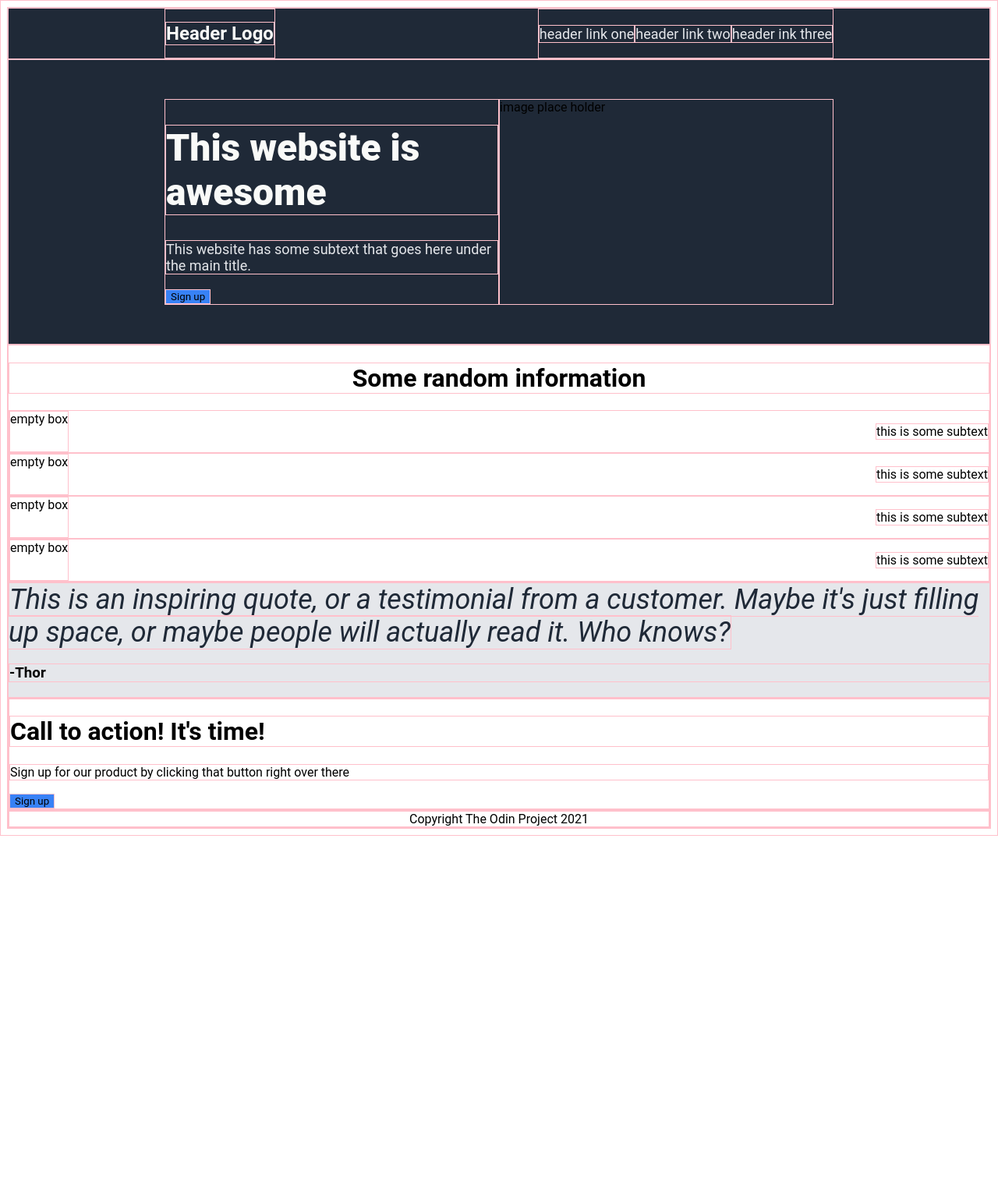
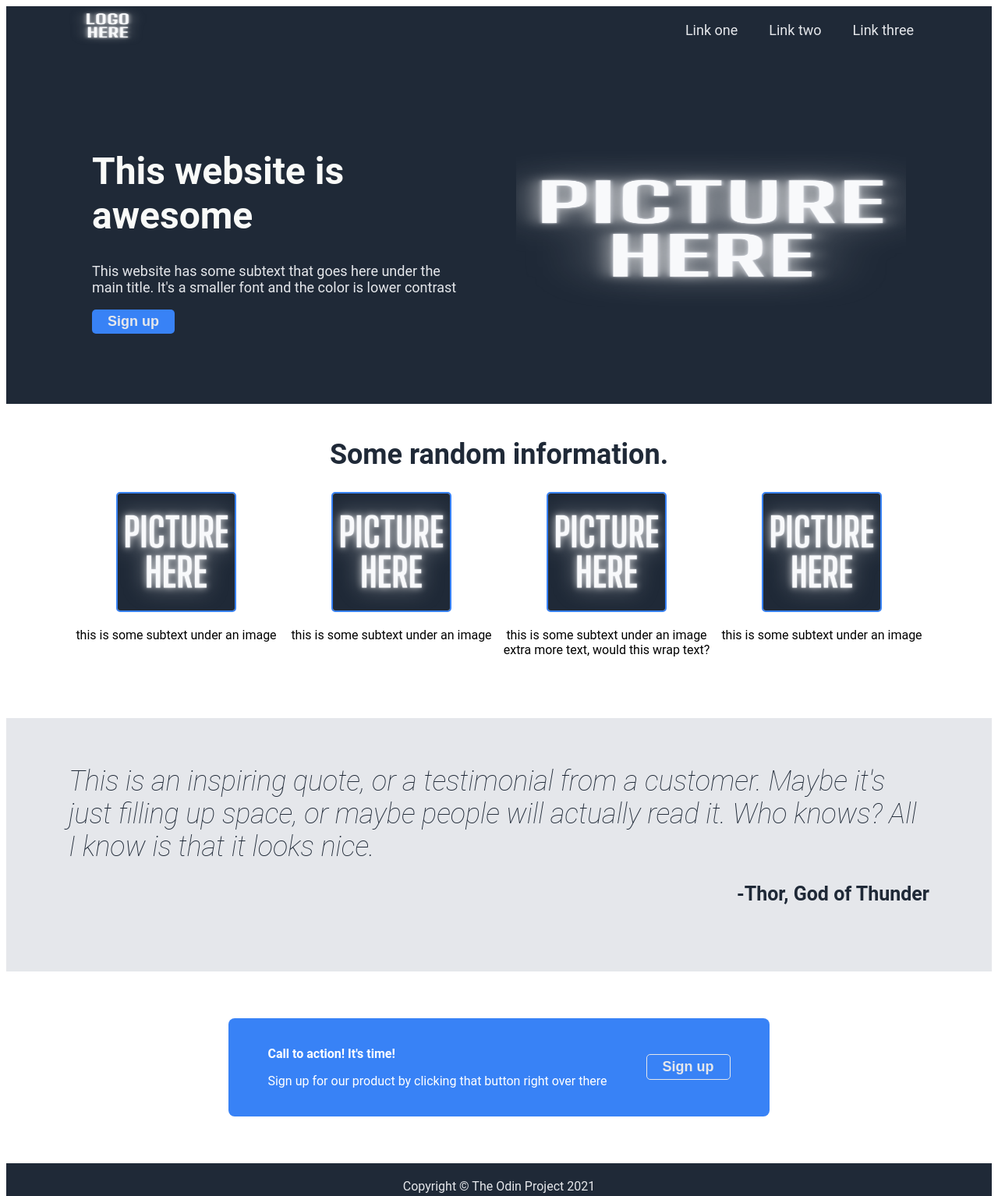
Before and after one commit to Mangoccino/landing_page, a plain HTML site: page index.html in a window 1280 px wide. Shown: the top 1534 px of the page at 78% size. Before the commit the page ends 1072 px from the top, so only its background shows below. Drawn offline with Linux system fonts and the light colour scheme.

Commit message:
completed html and css, added images for place holder

```diff
--- a/index.css
+++ /dev/null
@@ -1,73 +0,0 @@
-* {
-    border: solid pink 1px;
-    font-family: roboto;
-}
-
-.header, .hero.section {
-    background-color: #1F2937;
-    display: flex;
-    padding: 0 200px;
-}
-
-.hero.section {
-    padding: 50px 200px;
-}
-
-.hero.text, .image_holder{
-    flex: 1;
-}
-
-.header h1 {
-    font-size: 24px;
-    color: #F9FAF8;
-}
-
-.header {
-    color: #E5E7EB;
-    font-size: 18px;
-    justify-content: space-between;
-}
-
-.links {
-    display: flex;
-    align-items: center;
-}
-
-
-.hero.text h1 {
-    font-size: 48px;
-    font-weight: 1000;
-    color: #F9FAF8;
-}
-
-.hero.text p {
-    font-size: 18px;
-    color: #E5E7EB;
-}
-
-button {
-    background-color: #3882F6;
-}
-
-.section.three h1 {
-    text-align: center;
-}
-
-.item {
-    display: flex;
-    justify-content: space-between;
-}
-
-.section.four {
-    background-color: #e5e7eb;
-}
-
-em {
-    font-size:  36px;
-    font-style: italic;
-    color: #1F2937;
-}
-
-footer {
-    text-align: center;
-}
--- a/index.html
+++ b/index.html
@@ -5,21 +5,22 @@
     <meta http-equiv="X-UA-Compatible" content="IE=edge">
     <meta name="viewport" content="width=device-width, initial-scale=1.0">
     <title>Landing page</title>
-    <link rel="stylesheet" href="index.css">
+    <link rel="stylesheet" href="style.css">
 </head>
 
 <body>
 
-<!--Header section-->
+<!--Header Logo section-->
 <div class="header">
     <div>
-        <h1> Header Logo </h1>
+        <img src="./Images/Logo.png" alt="Header Logo">
     </div>
 
-    <div class="links">
-        <div> header link one </div>
-        <div> header link two </div>
-        <div> header ink three </div> <!--add links with a href-->
+    <div class="header links">
+        <!--add links with a href-->
+        <div> Link one </div>
+        <div> Link two </div>
+        <div> Link three </div>
     </div>
 </div>
 
@@ -27,59 +28,69 @@
 <div class="hero section">
     <div class="hero text">
         <h1>This website is awesome</h1>
-        <p> This website has some subtext that goes here under the main title. </p>
-        <button> Sign up </button>
+        <p> This website has some subtext that goes here under the main title. It's a smaller font and the color is lower contrast </p>
+        <button class="first_button"> Sign up </button>
     </div>
 
-    <div class="image_holder"> image place holder </div>
+    <div class="image">
+        <img src="Images/Image.png">
+    </div>
 </div>
 
-<!--Random information-->
-<div class="section three">
-<h1> Some random information </h1>
+<!--Information section-->
+<div class="information">
+    <h1> Some random information. </h1>
 
-<div class="item">
-    <div>empty box</div>
-    <p>this is some subtext</p>
+    <div class="info_images">
+        <div class="item">
+            <img src="Images/Image.png">
+            <p>this is some subtext under an image</p>
+        </div>
+
+        <div class="item">
+            <img src="Images/Image.png">
+            <p>this is some subtext under an image</p>
+        </div>
+
+        <div class="item">
+            <img src="Images/Image.png">
+            <p>this is some subtext under an image extra more text, would this wrap text?</p>
+        </div>
+
+        <div class="item">
+            <img src="Images/Image.png">
+            <p>this is some subtext under an image</p>
+        </div>
+    </div>
 </div>
 
-<div class="item">
-    <div>empty box</div>
-    <p>this is some subtext</p>
-</div>
+<!--Quote section-->
+<div class="quote">
+    <div>
+        <em>This is an inspiring quote, or a testimonial from a customer. Maybe it's just filling up space, or maybe people will actually read it. Who knows? All I know is that it looks nice.</em>
 
-<div class="item">
-    <div>empty box</div>
-    <p>this is some subtext</p>
-</div>
-
-<div class="item">
-    <div>empty box</div>
-    <p>this is some subtext</p>
-</div>
-
-</div>
-
-<!--Quote-->
-<div class="section four">
-
-<em>This is an inspiring quote, or a testimonial from a customer. Maybe it's just filling up space, or maybe people will actually read it. Who knows? </em>
-<h3>-Thor</h3>
-
+        <h3>-Thor, God of Thunder</h3>
+    </div>
 </div>
 
 <!--Sign up section-->
-<div class="section five">
-    <div>
-        <h1>Call to action! It's time!</h1>
-        <p> Sign up for our product by clicking that button right over there</p>
-        <button> Sign up </button>
+<div class="sign_up">
+    <div class="container">
+        <div class="left">
+            <p style="font-weight: bold;">Call to action! It's time!</p>
+            <p> Sign up for our product by clicking that button right over there</p>
+        </div>
+
+        <div class="right">
+            <button class="second_button"> Sign up </button>
+        </div>
     </div>
+
 </div>
 
 <!--Footer-->
 <footer>
-    <div> Copyright The Odin Project 2021 </div>
+    <div> Copyright © The Odin Project 2021 </div>
 </footer>
 </body>
 </html>
--- /dev/null
+++ b/style.css
@@ -0,0 +1,192 @@
+body {
+	font-family: roboto, sans-serif;
+}
+
+/*Header Section*/
+.header {
+	background-color: #1f2937;
+	display: flex;
+	justify-content: space-between;
+	padding: 0px 80px;
+}
+
+	.header img {
+		/*image sizing*/
+		flex-shrink: 0;
+		height: 50px;
+		width: 100px;
+		/*Alternative*/
+		font-size: 24px;
+		color: #f9faf8;
+	}
+
+	.header.links {
+		font-size: 18px;
+		color: #E5E7EB;
+		align-items: center;
+		padding: 0;
+	}
+
+	.header.links div {
+		padding: 20px;
+		flex-shrink: 0;
+	}
+
+	/*Hover color*/
+	.header.links div:hover {
+		background-color: #E5E7EB;
+		color: #1f2937;
+	}
+
+/*Hero Section*/
+.hero.section {
+	background-color: #1f2937;
+
+	display: flex;
+	justify-content: center;
+	align-items: center;
+
+	padding: 60px 80px;
+}
+
+.hero.text, .image {
+	/*Space between text and image*/
+	padding: 30px;
+}
+
+	/*Left side text*/
+		.hero.text h1 {
+			font-size: 48px;
+			color: #f9faf8;
+			font-weight: 1000px;
+		}
+
+		.hero.text p {
+			font-size: 18px;
+			color: #E5E7EB;
+		}
+
+		/*button under body*/
+
+
+	/*Right side image*/
+		.image {
+			/*Aligns image place holder in box in the center*/
+			display: flex;
+			justify-content: center;
+		}
+
+		.image img {
+			/*Fixed image size*/
+			height: 200px;
+			width: 500px;
+		}
+
+		.first_button {
+			font-size: 18px;
+			color: #e5e7eb;
+			font-weight: 700;
+
+			background-color: #3882F6;
+			border-color: #3882F6;
+			border: none;
+			border-radius: 5px;
+
+			padding: 5px 20px;
+		}
+
+/*Information section*/
+.information {
+	padding: 20px 80px 60px 80px;
+}
+
+	.information h1 {
+		text-align: center;
+		font-size: 36px;
+		font-weight: 1000px;
+		color: #1f2937;
+		margin-bottom: 24.120;
+	}
+
+	.info_images {
+		display: flex;
+		justify-content: center;
+	}
+
+	.item {
+		flex: 1;
+		margin: 2px;
+		text-align: center;
+	}
+
+	.information img {
+		height: 150px;
+		width: 150px;
+
+		border: solid 2px;
+		border-color: #3882f6;
+		border-radius: 5px;
+	}
+
+/*Quote Section*/
+.quote {
+	background-color: #e5e7eb;
+	padding: 60px 80px;
+
+	display: flex;
+	justify-content: center;
+}
+
+	em {
+		font-size: 36px;
+		font-weight:lighter;
+		color: #1f2937;
+	}
+
+	.quote h3 {
+		text-align: right;
+		font-size: 25px;
+		font-weight: 700;
+		color: #1f2937;
+	}
+
+/*Sign up section*/
+.sign_up {
+	padding: 60px 80px;
+	display: flex;
+	justify-content: center;
+}
+
+.container {
+	display: flex;
+	background-color: #3882f6;
+	align-items: center;
+	border-radius: 8px;
+	padding: 20px 50px
+}
+	.left {
+		color: white;
+	}
+
+	.right {
+		text-align: center;
+		padding-left: 50px;
+	}
+
+	.second_button {
+		font-size: 18px;
+		color: #e5e7eb;
+		font-weight: 700;
+		background-color: #3882F6;
+		border: solid #E5E7EB 1px;
+		border-radius: 5px;
+		padding: 5px 20px;
+	}
+
+/*Footer*/
+footer {
+	padding: 20px 80px;
+	text-align: center;
+	background-color: #1f2937;
+	color: #E5E7EB;
+}
```
Also changed, not shown: Images/Image.png (added), Images/Logo.png (added), style.png (added), website.png (added).
